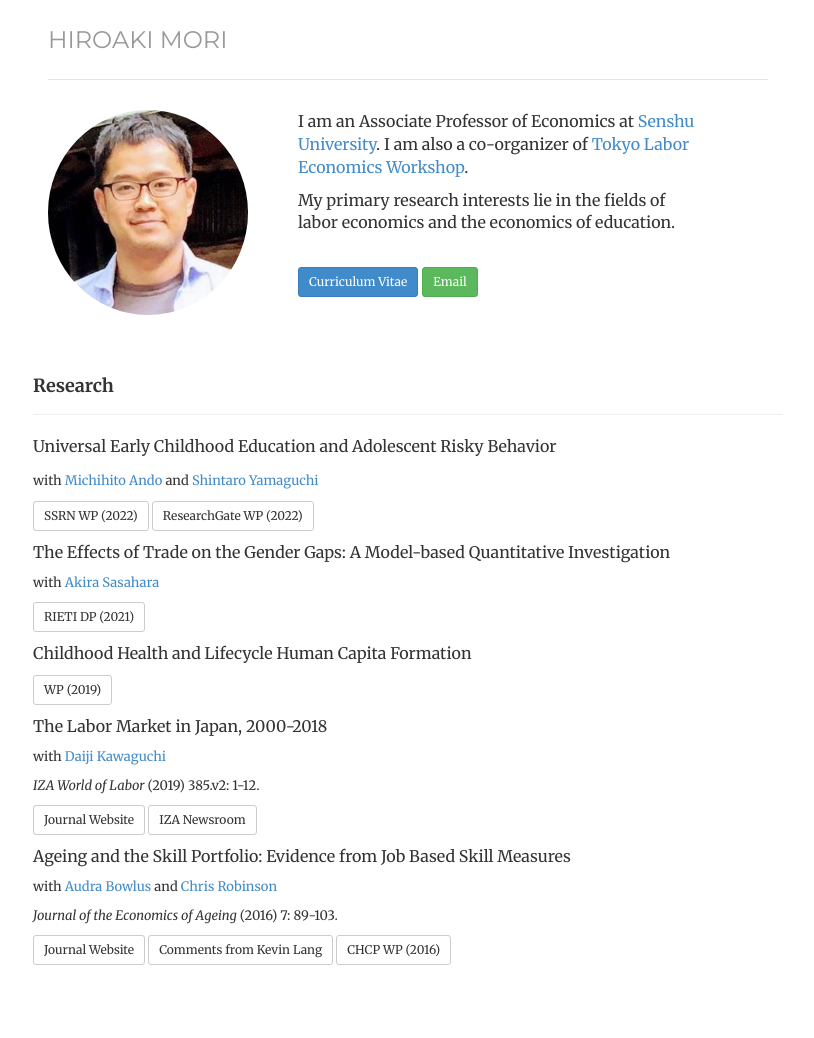
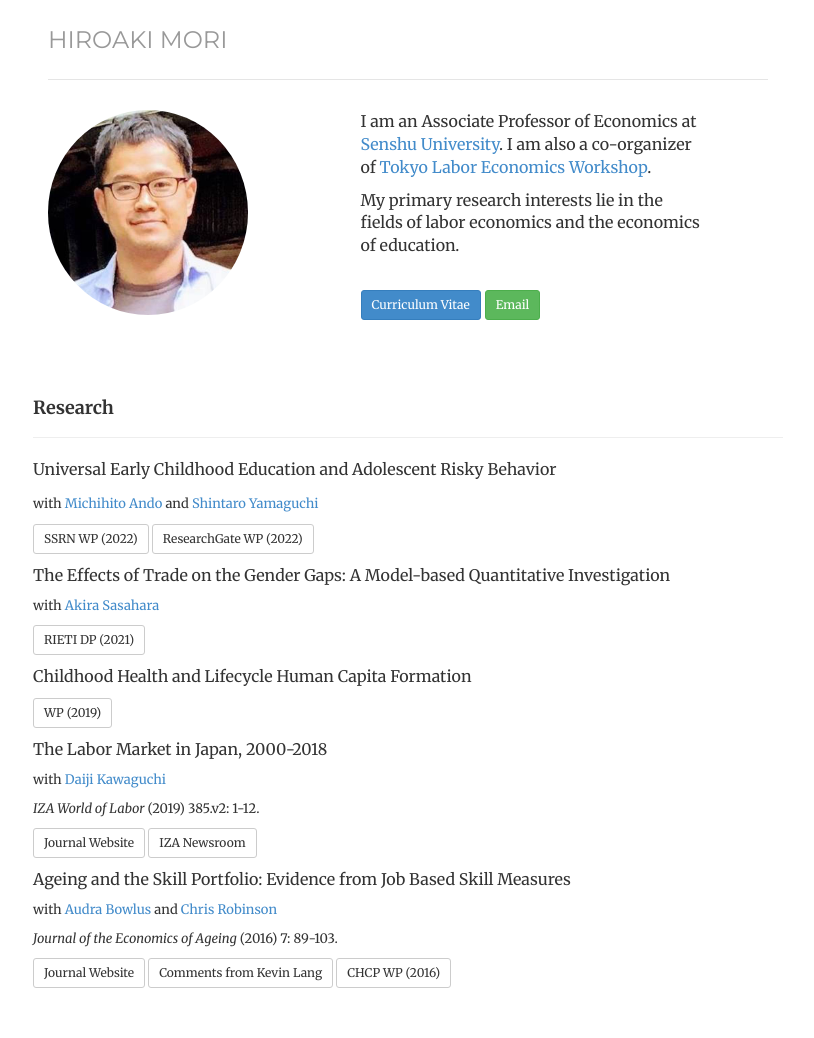
Before and after one commit to morihiroaki/morihiroaki.github.io, a Jekyll site: the page built from index.html, in a window 1280 px wide. Shown: the whole page, without its empty margins (232-1046 px from the left). Built offline with Jekyll 4.4.1, drawn with Linux system fonts in a browser that asks for light colours; before the commit the page ends 1015 px from its top, so only the background shows below that.

Commit message:
Update index.html

```diff
--- a/index.html
+++ b/index.html
@@ -9,13 +9,13 @@ description:
 <div class="row">
 
 <div class="box text-center">
-<div class='col-sm-4 text-left'>
+<div class='col-sm-5 text-left'>
 <img  class="img-circle avatar" width="200" alt="Hiro Mori" src="files/portrait2.jpg">
 </div>
 </div>
 
 <div class="box text-left">
-<div class='col-sm-7'>
+<div class='col-sm-6'>
 <p><font size="3"> I am an Associate Professor of Economics at
  <a href="https://www.senshu-u.ac.jp/english/learn/economics/" target="_blank" title="Link">Senshu University</a>.
  I am also a co-organizer of <a href="https://sites.google.com/site/tokyolaborwkshp/home" target="_blank" title="Link">Tokyo Labor Economics Workshop</a>.
```
